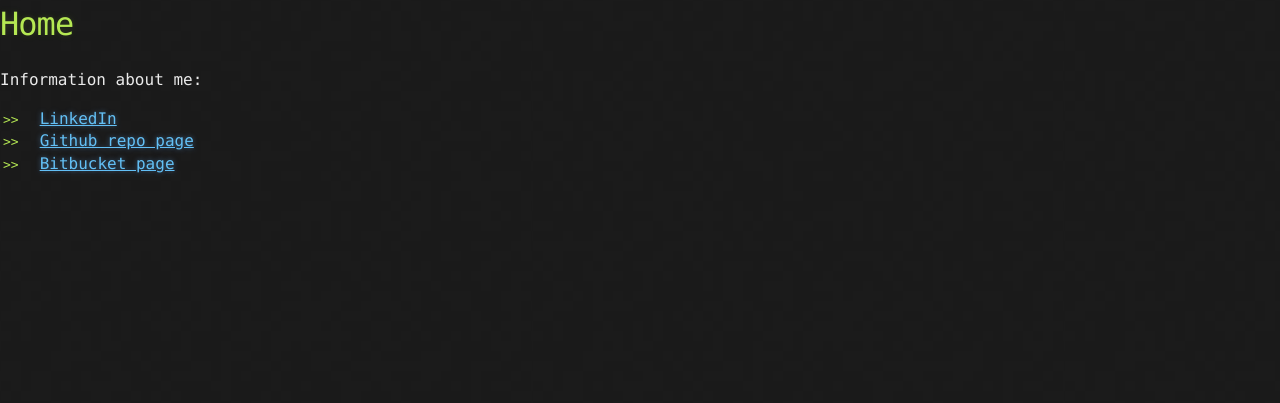
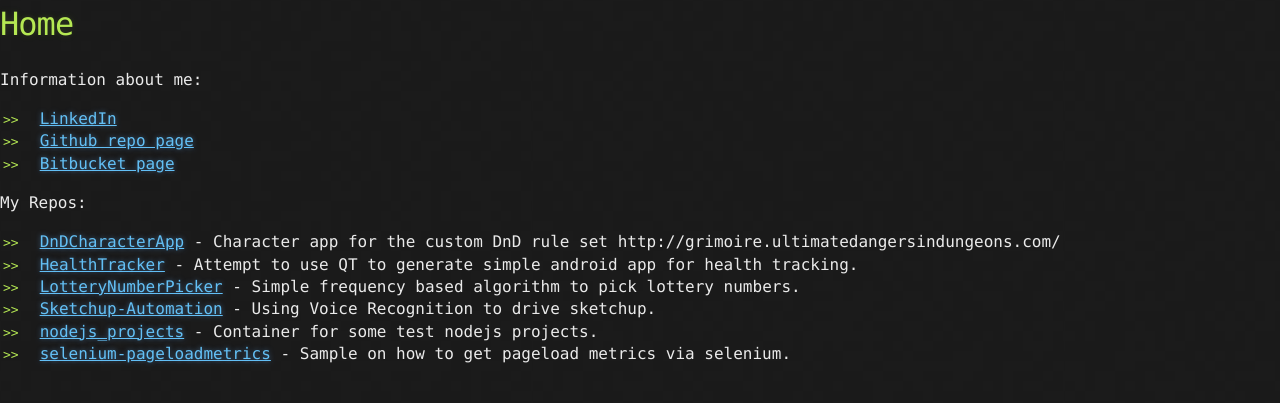
Before and after one commit to henders/henders.github.com, a Jekyll site: the page built from index.md, in a window 1280 px wide. Shown: the top 403 px of the page. Built offline with Jekyll 4.4.1, drawn with Linux system fonts in a browser that asks for light colours; Markdown is read by kramdown in place of the engine named in the settings.

Commit message:
Added repos using script from https://github.com/mlafeldt/dotfiles/blob/master/bin/gh-repos

```diff
--- a/index.md
+++ b/index.md
@@ -8,3 +8,11 @@
 * [LinkedIn](https://www.linkedin.com/in/shanehender)
 * [Github repo page](https://github.com/henders)
 * [Bitbucket page](https://bitbucket.org/henders)
+
+My Repos:
+* [DnDCharacterApp](https://github.com/henders/DnDCharacterApp) - Character app for the custom DnD rule set http://grimoire.ultimatedangersindungeons.com/
+* [HealthTracker](https://github.com/henders/HealthTracker) - Attempt to use QT to generate simple android app for health tracking.
+* [LotteryNumberPicker](https://github.com/henders/LotteryNumberPicker) - Simple frequency based algorithm to pick lottery numbers.
+* [Sketchup-Automation](https://github.com/henders/Sketchup-Automation) - Using Voice Recognition to drive sketchup.
+* [nodejs_projects](https://github.com/henders/nodejs_projects) - Container for some test nodejs projects.
+* [selenium-pageloadmetrics](https://github.com/henders/selenium-pageloadmetrics) - Sample on how to get pageload metrics via selenium.
```
